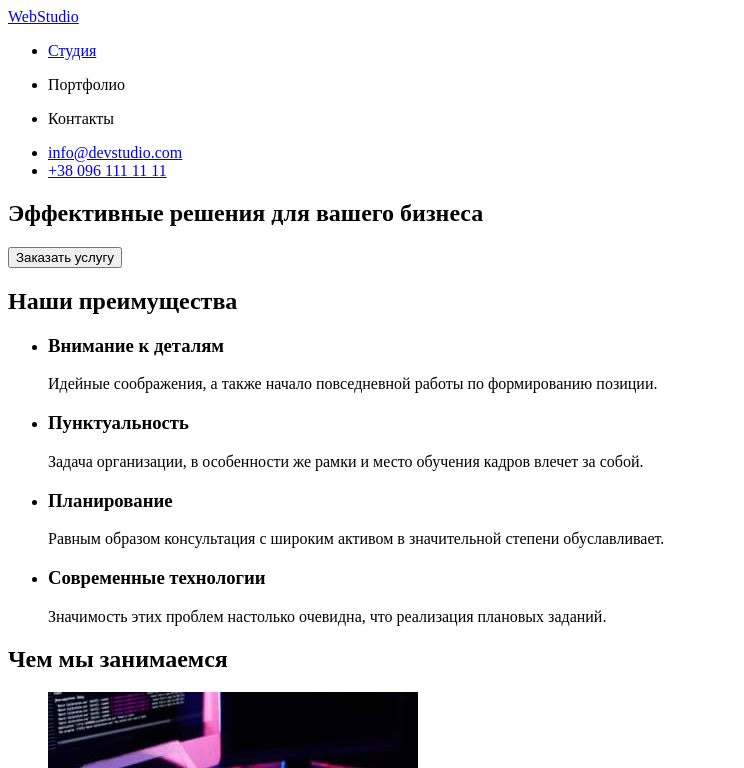
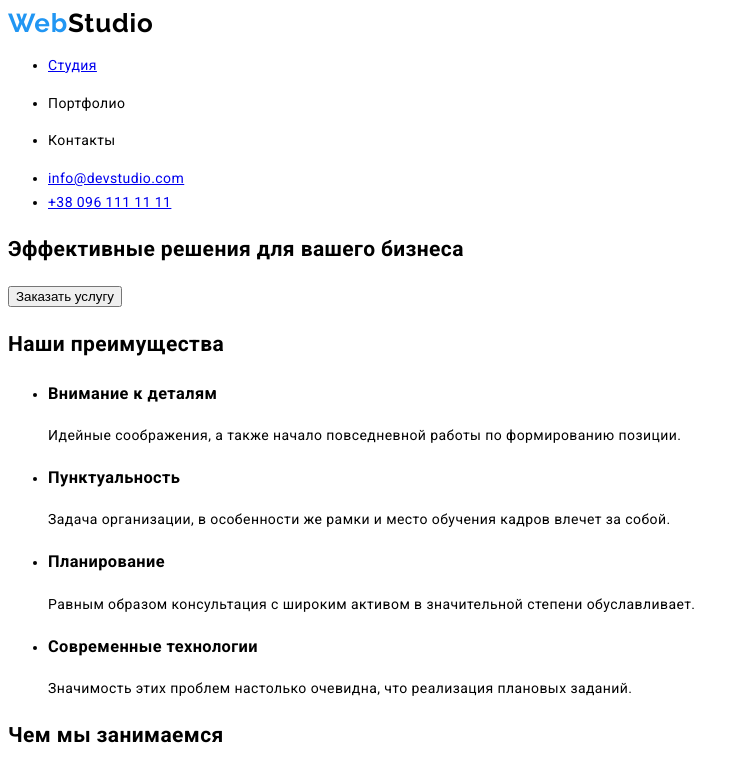
Before and after one commit to vadym-bess/goit-markup-hw-02, a plain HTML site: page index.html in a window 1280 px wide. Shown: the top 768 px of the page, without its empty margins (0-744 px from the left). Drawn offline with Linux system fonts and the light colour scheme; files that its build step writes are made by us from their sources.

Commit message:
text decor

```diff
--- a/css/styles.css
+++ b/css/styles.css
@@ -0,0 +1,27 @@
+.body{
+    font-family: 'Roboto', sans-serif;
+    font-weight: 400;
+    font-size: 14px;
+    line-height: 1.7;
+    letter-spacing: 0.03em;
+}
+
+.logo{
+    color: #2196F3;;
+    text-decoration: none;
+    font-family: 'Raleway', sans-serif;
+    font-weight: 700;
+    font-size: 26px;
+    line-height: 1.2;
+    letter-spacing: 0.03em;
+}
+.studio{
+    color: #000000;
+    text-decoration: none;
+    font-family: 'Raleway';
+    font-weight: 700;
+    font-size: 26px;
+    line-height: 1.2;
+    letter-spacing: 0.03em;
+
+}
--- a/index.html
+++ b/index.html
@@ -5,15 +5,19 @@
     <meta charset="UTF-8">
     <meta http-equiv="X-UA-Compatible" content="IE=edge">
     <meta name="viewport" content="width=device-width, initial-scale=1.0">
-    <link rel="stylesheet" href="./styles/styles.css">
-    <title>Homework 1</title>
+    <link rel="stylesheet" href="./css/styles.css">
+    <title>Homework 2</title>
+    <link rel="preconnect" href="https://fonts.googleapis.com">
+    <link rel="preconnect" href="https://fonts.gstatic.com" crossorigin>
+    <link href="https://fonts.googleapis.com/css2?family=Raleway:wght@700&family=Roboto:wght@400;500;700;900&display=swap"
+        rel="stylesheet">
 </head>
 
-<body>
+<body class="body">
     <header>
 
         <nav>
-            <a href="#">Web<span class="studio">Studio</span></a>
+            <a class="logo" href="#">Web<span class="studio">Studio</span></a>
             <ul>
                 <li>
                     <a href="https://www.google.com.ua/?hl=ru" target="_blank">Студия</a>
```
